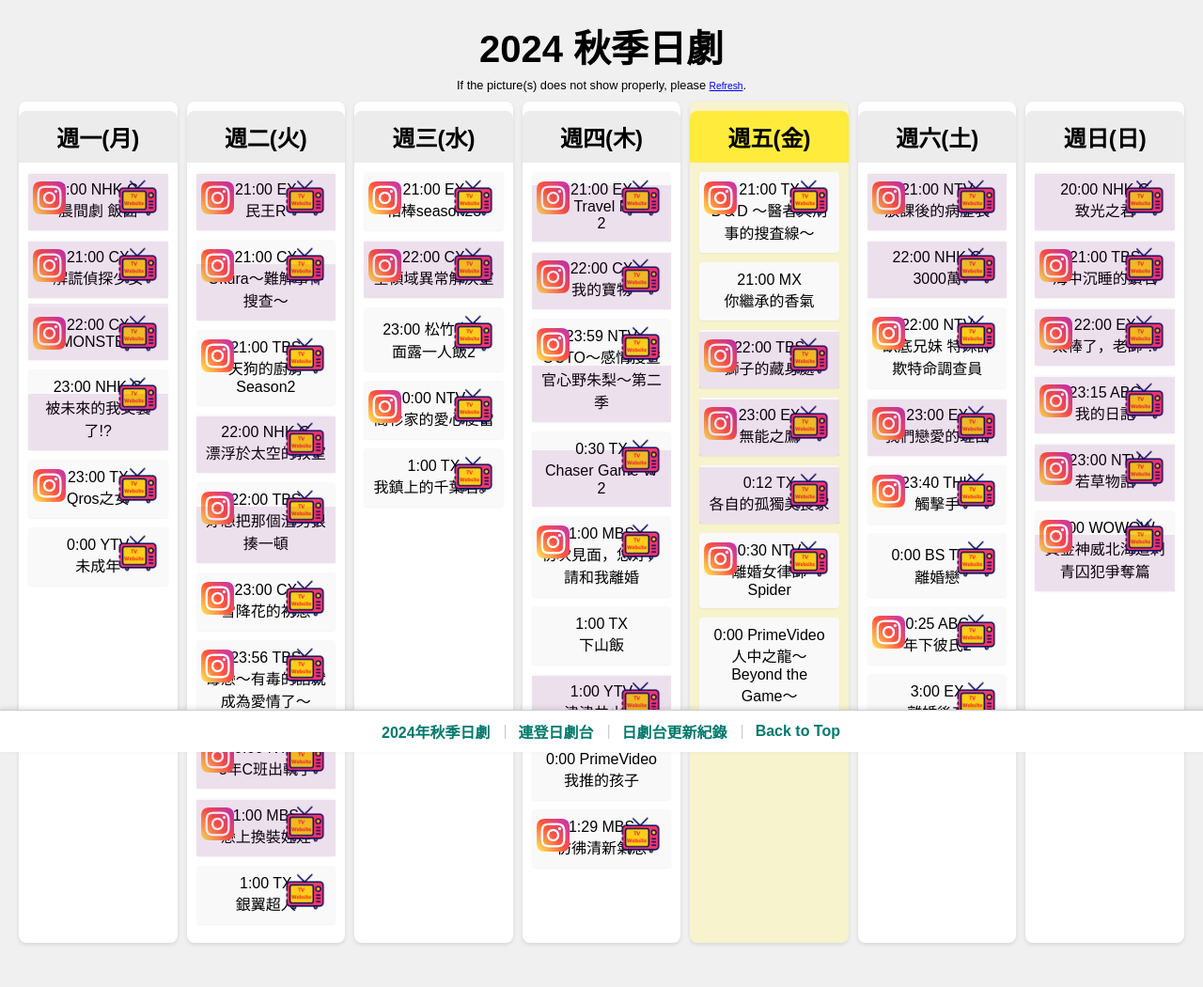
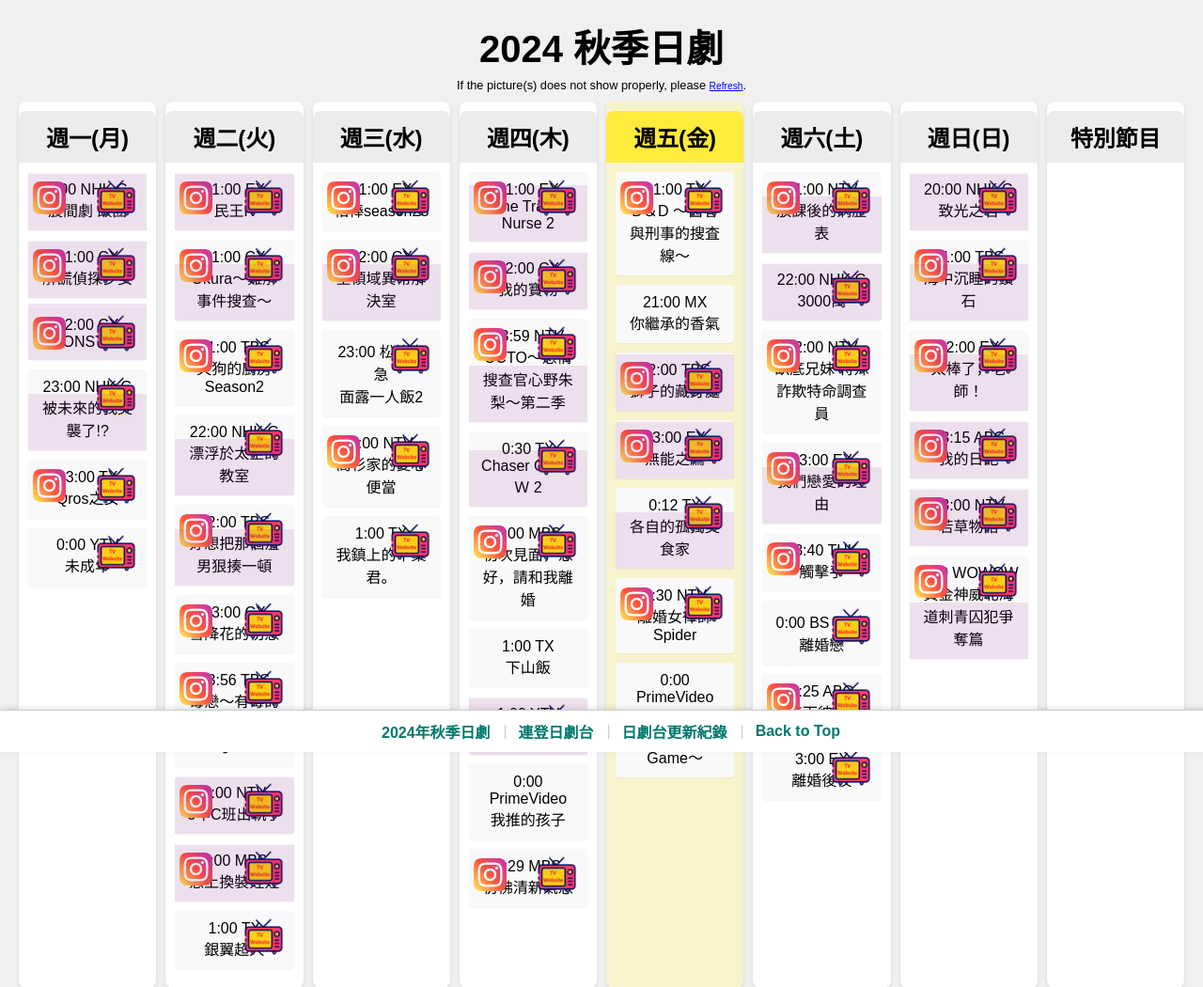
Before and after one commit to FatKam2024/jpdramatable, a plain HTML site: page index.html in a window 1280 px wide. Shown: the top 1050 px of the page at 94% size. Drawn offline with nearby package versions, Linux system fonts and the light colour scheme.

Commit message:
Add files via upload

```diff
--- a/index.html
+++ b/index.html
@@ -47,6 +47,9 @@
         <div class="day-column" id="day7">
             <h2>週日(日)</h2>
         </div>
+		<div class="day-column" id="special">
+            <h2>特別節目</h2>
+        </div>
     </div>
 
     <!-- Resource Section -->
--- a/script.js
+++ b/script.js
@@ -143,12 +143,26 @@ document.addEventListener('DOMContentLoaded', function() {
 		header: true,
 		complete: function(results) {
 			const scheduleData = {
-                day1: [], day2: [], day3: [], day4: [], day5: [], day6: [], day7: []
+				day1: [], day2: [], day3: [], day4: [], day5: [], day6: [], day7: [], special: [] // Include "special"
 			};
 
 			results.data.forEach(row => {
-                const day = row.Weekday;
-                if (day && row.Time && row.Channel && row.ProgramName) {
+				let day = row.Weekday;
+
+				// Check if "特別節目" and map to "special" or handle undefined/invalid days
+				if (day === '特別節目') {
+					day = 'special';
+				} else if (!scheduleData.hasOwnProperty(day)) {
+					// Skip any rows with invalid `Weekday` values
+					console.warn(`Skipping invalid day: ${day}`);
+					return;
+				}
+
+				// Log each row being processed to verify structure
+				console.log(`Processing row for day: ${day}`, row);
+
+				// Only push valid data entries
+				if (row.Time && row.Channel && row.ProgramName) {
 					scheduleData[day].push({
 						time: row.Time,
 						channel: row.Channel,
@@ -162,6 +176,7 @@ document.addEventListener('DOMContentLoaded', function() {
 				}
 			});
 
+
 			for (const day in scheduleData) {
 				const dayColumn = document.getElementById(day);
 				if (dayColumn) {
@@ -173,9 +188,6 @@ document.addEventListener('DOMContentLoaded', function() {
 
 						let igHTML = slot.igLink ? `<a href="${slot.igLink}" target="_blank"><img src="Instagram-app-logo.png" alt="IG" class="ig-icon"></a>` : '';
 						let tvHTML = slot.tvLink ? `<a href="${slot.tvLink}" target="_blank"><img src="tv.png" alt="TV Icon" class="tv-icon"></a>` : '';
-                        //let liveHTML = slot.link ? `<a href="${slot.link}" target="_blank"><img src="live.png" alt="Live Icon" class="live-icon"></a>` : '';
-
-                        // Keep the purple transparent button logic as before
 						let transparentButtonHTML = slot.link ? `<button class="transparent-button" data-link="${slot.link}"></button>` : '';
 
 						return `<div class="time-slot" data-link="${slot.link}">
@@ -217,4 +229,5 @@ document.addEventListener('DOMContentLoaded', function() {
 			}
 		}
 	});
+
 });
--- a/styles.css
+++ b/styles.css
@@ -379,3 +379,15 @@ body {
 html {
     scroll-behavior: smooth;
 }
+
+/* Style for 特別節目 column */
+#special {
+    background-color: #fff; /* Ensure background color matches the rest */
+}
+
+#special h2 {
+    background-color: #ececec; /* Match other headers */
+    margin: 0 -10px 10px;
+    padding: 10px;
+    border-radius: 8px 8px 0 0;
+}
```
Lines whose indentation alone changed are shown as unchanged.
